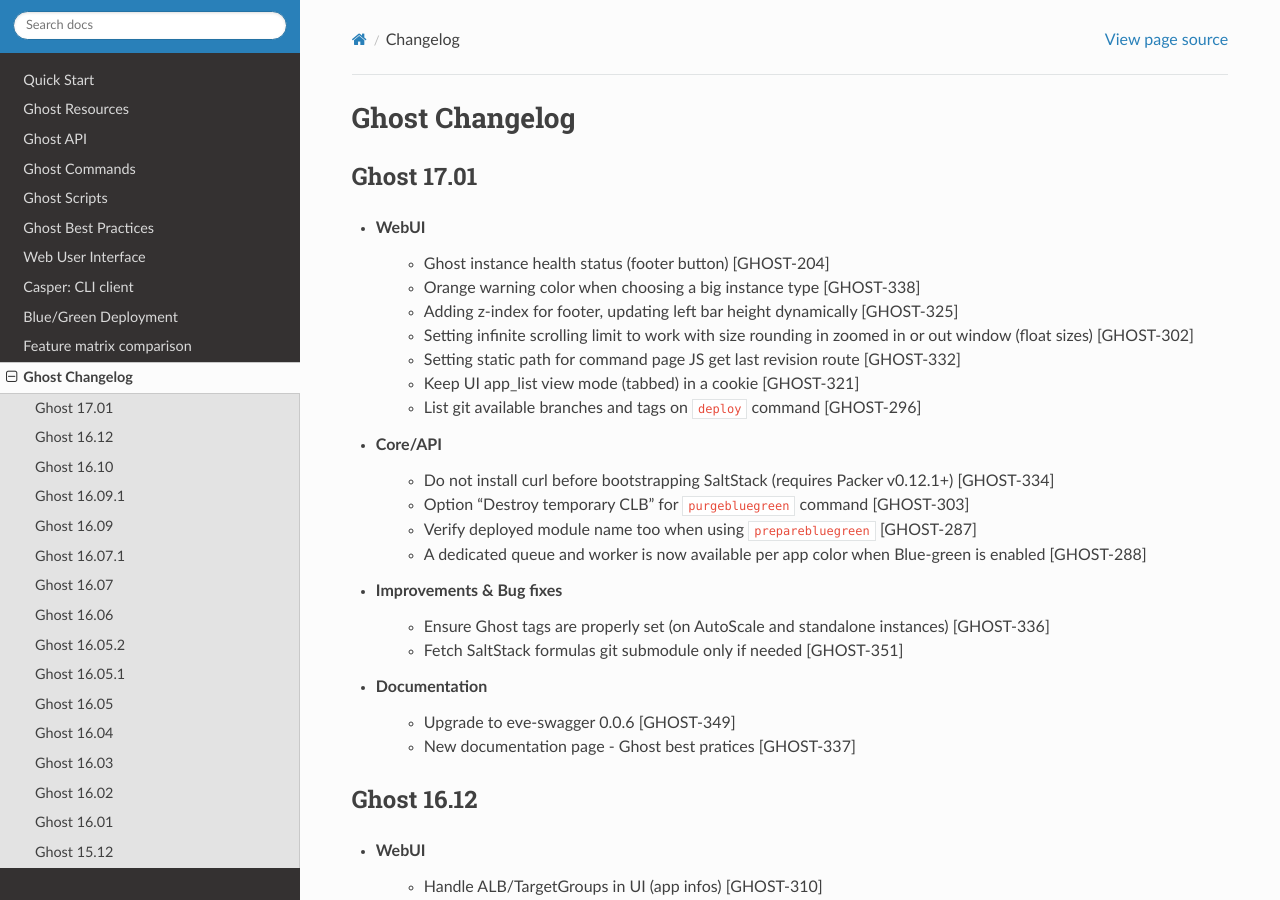
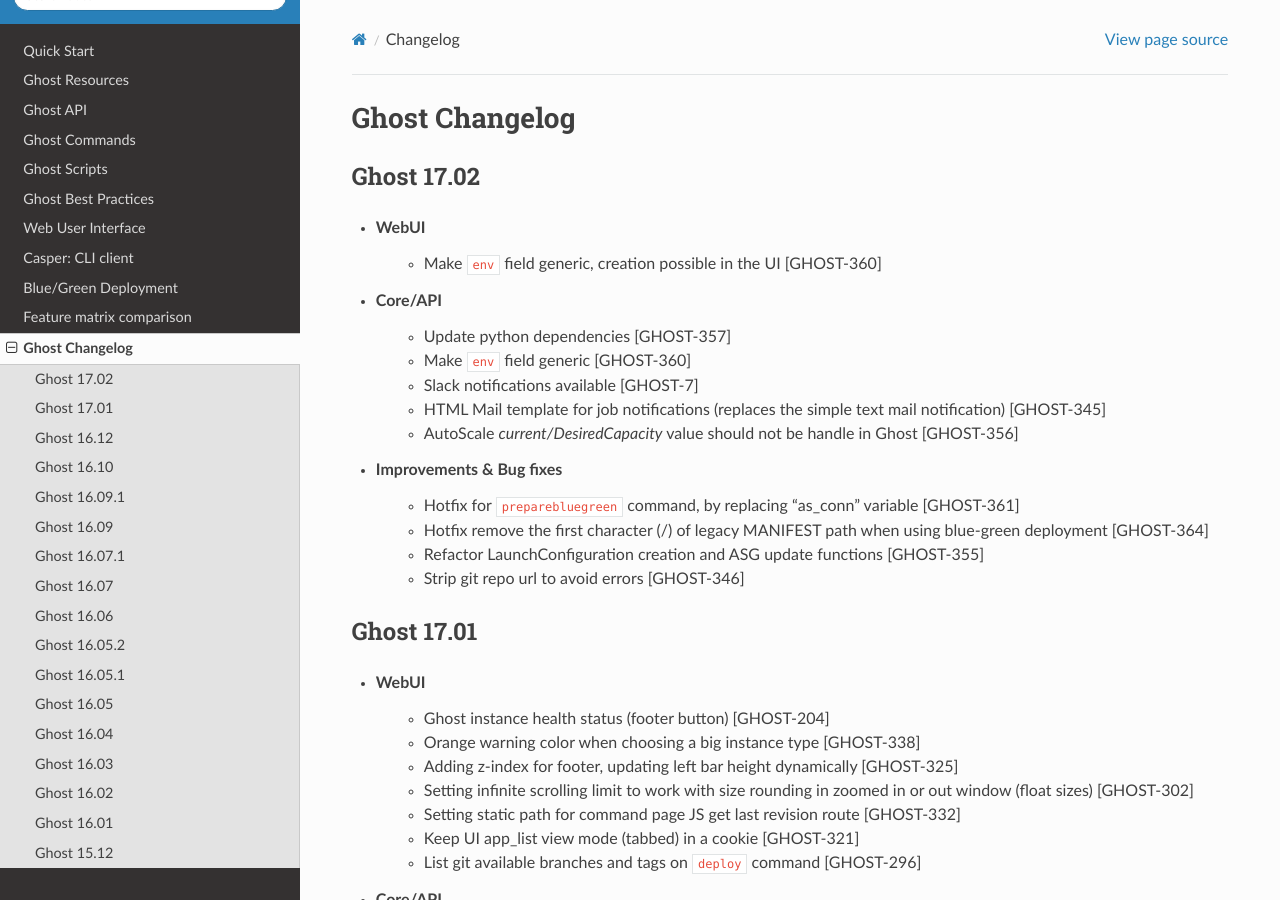
Before and after one commit to claranet/cloud-deploy-docs, a Sphinx documentation site: the page built from source/rst/changelog.rst, in a window 1280 px wide and 900 px high. Built offline with Sphinx 7.4.7 and the Read the Docs theme 2.0.0, drawn with Linux system fonts in a browser that asks for light colours.

Commit message:
Release 17.02 Changelog

```diff
--- a/source/conf.py
+++ b/source/conf.py
@@ -59,9 +59,9 @@
 # built documents.
 #
 # The short X.Y version.
-version = '17.01'
+version = '17.02'
 # The full version, including alpha/beta/rc tags.
-release = '17.01'
+release = '17.02'
 
 # The language for content autogenerated by Sphinx. Refer to documentation
 # for a list of supported languages.
--- a/source/rst/changelog.rst
+++ b/source/rst/changelog.rst
@@ -7,6 +7,25 @@
 
 .. toctree::
     :maxdepth: 2
+
+Ghost 17.02
+-----------
+
+* WebUI
+    - Make ``env`` field generic, creation possible in the UI [GHOST-360]
+
+* Core/API
+    - Update python dependencies [GHOST-357]
+    - Make ``env`` field generic [GHOST-360]
+    - Slack notifications available [GHOST-7]
+    - HTML Mail template for job notifications (replaces the simple text mail notification) [GHOST-345]
+    - AutoScale `current/DesiredCapacity` value should not be handle in Ghost [GHOST-356]
+
+* Improvements & Bug fixes
+    - Hotfix for ``preparebluegreen`` command, by replacing "as_conn" variable [GHOST-361]
+    - Hotfix remove the first character (/) of legacy MANIFEST path when using blue-green deployment [GHOST-364]
+    - Refactor LaunchConfiguration creation and ASG update functions [GHOST-355]
+    - Strip git repo url to avoid errors [GHOST-346]
 
 Ghost 17.01
 -----------
```
